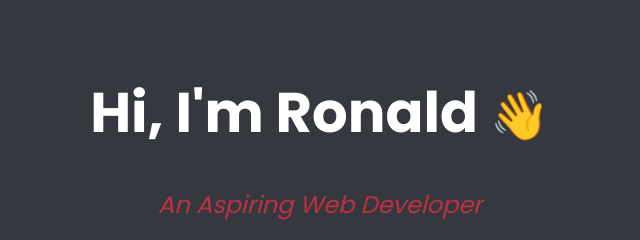
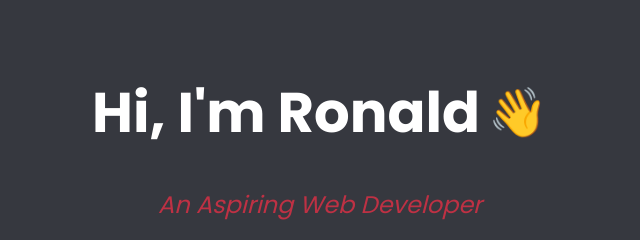
Before and after one commit to ronaldlamdev/portfolio, a plain HTML site: page index.html in a window 1280 px wide. Shown: the part 380-620 px from the top of the page, 320-960 px from the left. Drawn offline with Linux system fonts and the light colour scheme.

Commit message:
fixed issue with emoji not centering with the h1

```diff
--- a/css/mediaqueries.css
+++ b/css/mediaqueries.css
@@ -24,3 +24,15 @@
     display: none;
   }
 }
+
+@media (min-width:486px) {
+  .about-container h1 {
+    display: flex;
+  }
+
+  .about-container h1 span {
+    display: inline-flex;
+    align-items: center;
+    padding-left: .5rem;
+  }
+}
```
